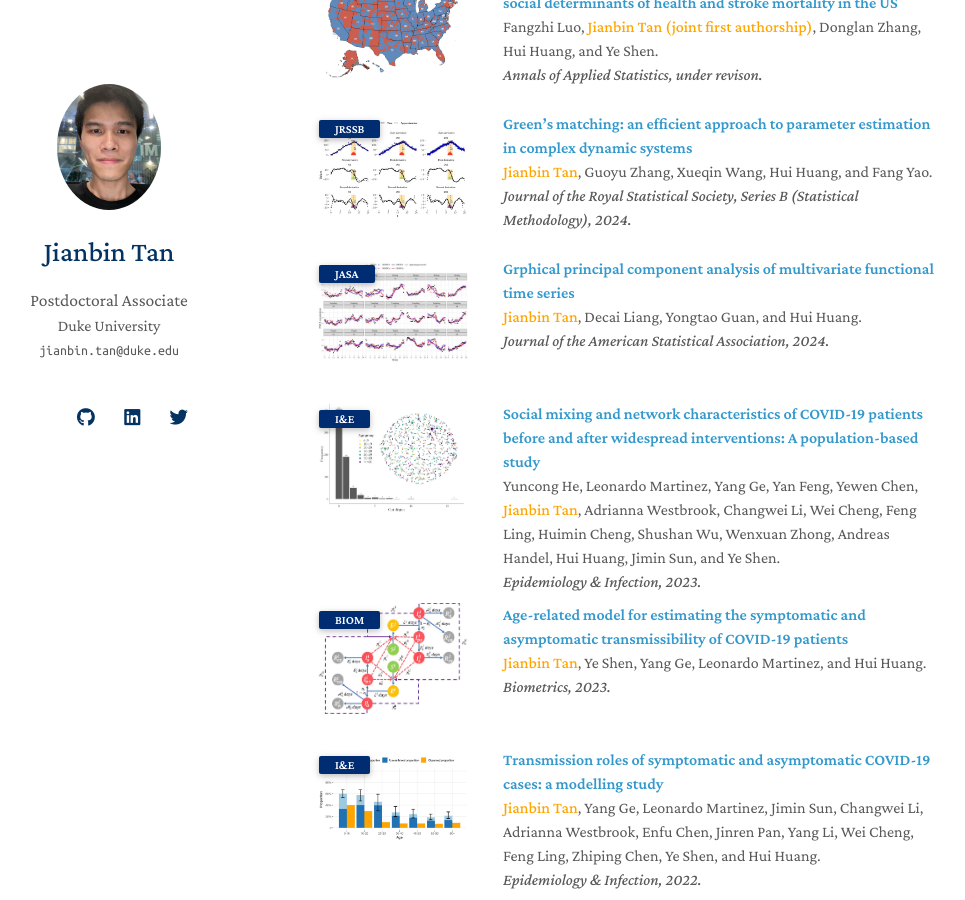
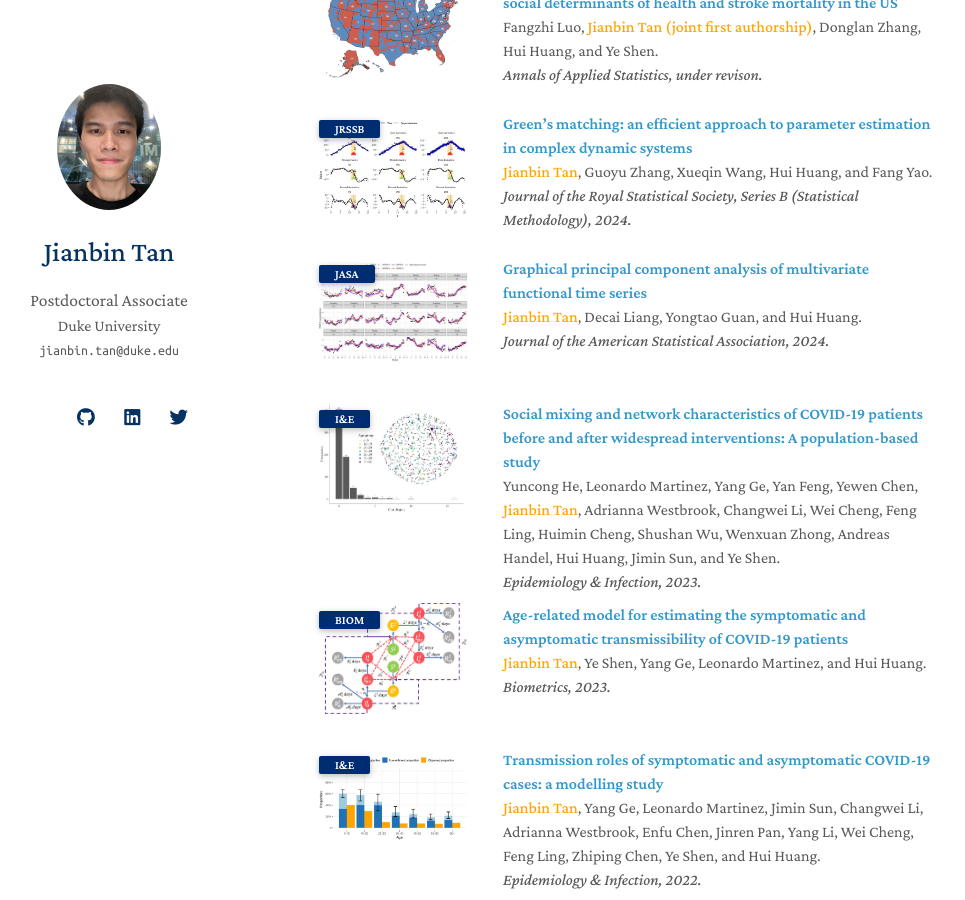
Before and after one commit to Tan-jianbin/Tan-jianbin.github.io, a Jekyll site: the page built from index.md, in a window 1280 px wide and 900 px high, scrolled down 466 px. Shown: the whole window, without its empty margins (167-1132 px from the left). Built offline with Jekyll 4.4.1, drawn with Linux system fonts in a browser that asks for light colours; nearby versions of some CDN libraries; a style sheet for code colours, icons or effects is not loaded; our own code applies the rules of GitHub Pages for plain Markdown files.

Commit message:
Update publications.md

```diff
--- a/_includes/publications.md
+++ b/_includes/publications.md
@@ -60,7 +60,7 @@
     <abbr class="badge">JASA</abbr>
   </div>
   <div class="col-sm-9" style="position: relative;padding-right: 15px;padding-left: 20px;">
-    <div class="title"><a href="https://www.tandfonline.com/doi/full/10.1080/01621459.2024.2302198">Grphical principal component analysis of multivariate functional time series</a></div>
+    <div class="title"><a href="https://www.tandfonline.com/doi/full/10.1080/01621459.2024.2302198">Graphical principal component analysis of multivariate functional time series</a></div>
     <div class="author"> <strong><span style="color: orange;">Jianbin Tan</span></strong>, Decai Liang, Yongtao Guan, and Hui Huang.</div>
     <div class="periodical"><em> Journal of the American Statistical Association, 2024.</em></div>
   </div>
```
